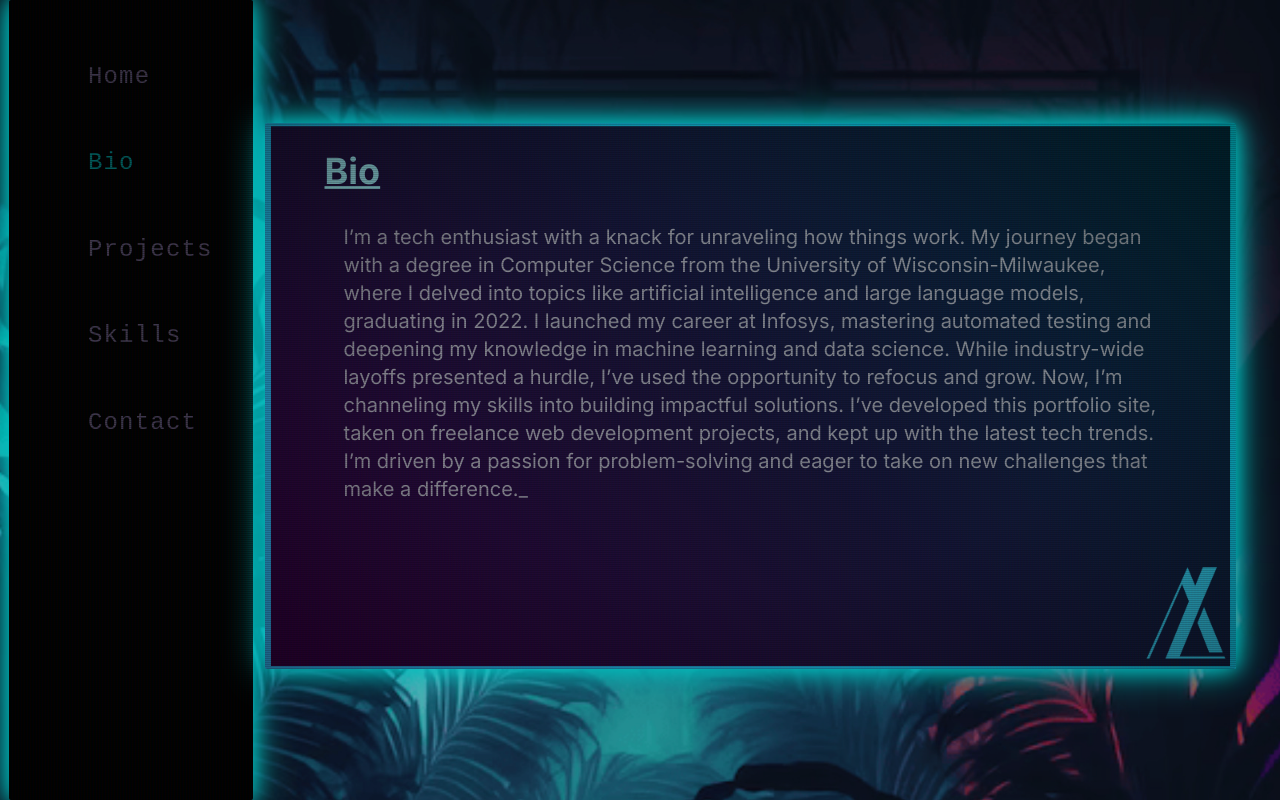
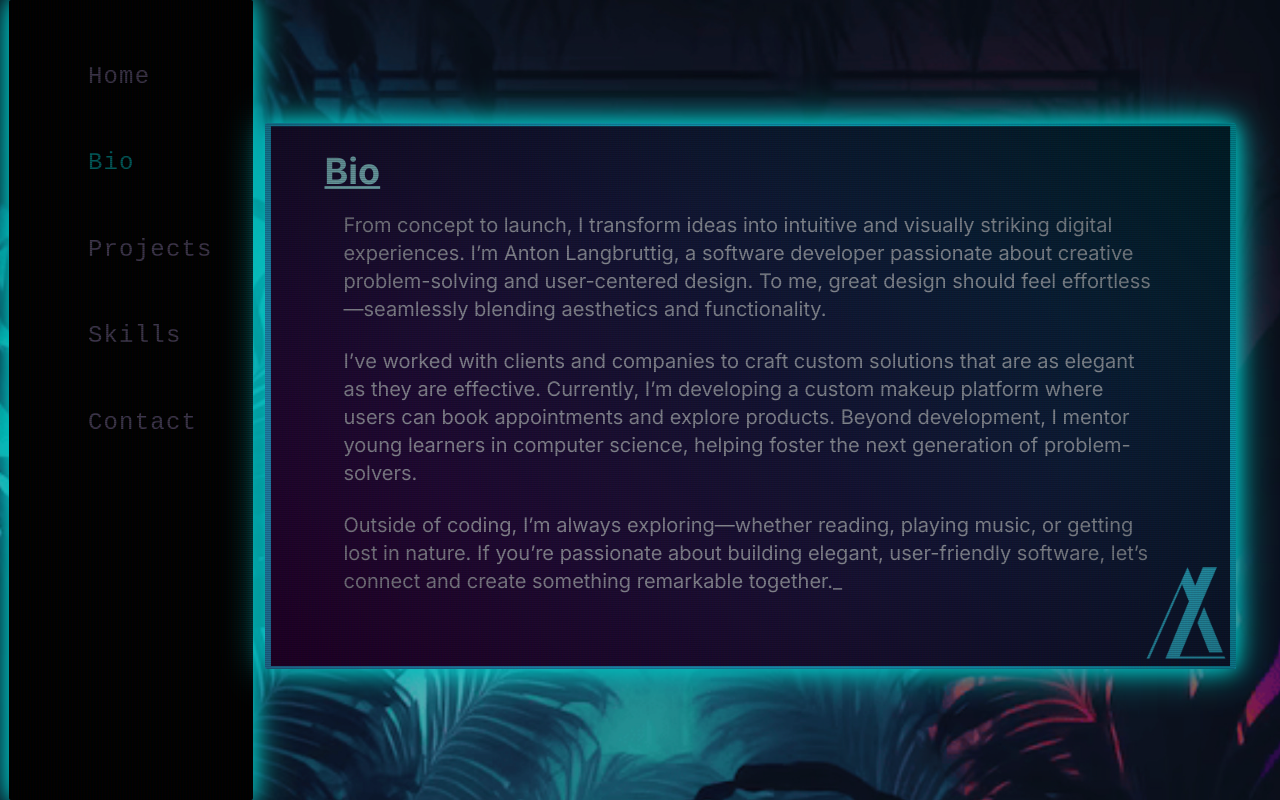
Before and after one commit to AntonLangbruttig/Portfolio, a Next.js app: page /bio in a window 1280 px wide. Built offline with nearby package versions, Linux system fonts and the light colour scheme; some icons are missing.

Commit message:
update to bio and discrtions for each website

```diff
--- a/app/bio/page.tsx
+++ b/app/bio/page.tsx
@@ -10,25 +10,47 @@ export default function Bio() {
 
   return (
     <section className="h-[calc(100vh-50px)] overflow-hidden">
-      <div className="h-full overflow-y-scroll no-scrollbar py-6">
+      <div className="h-full overflow-y-scroll no-scrollbar py-6 md:mt-0 sm:mt-7">
         {/* Main Header */}
         <h2
-          className={`font-bold text-cyan-200  text-4xl mb-8 underline px-14 transition-opacity duration-1000 sm:hidden md:block ${fadeIn ? "opacity-100" : "opacity-0"}`}
+          className={`font-bold text-cyan-200  text-4xl lg:mb-5 md:mb-7 underline px-14 transition-opacity duration-1000 sm:hidden md:block ${
+            fadeIn ? "opacity-100" : "opacity-0"
+          }`}
         >
           Bio
         </h2>
 
         {/* Scrollable Content */}
         <div
-          className={`px-[75px] text-gray-300 text-xl transition-opacity duration-1000 ${fadeIn ? "opacity-100" : "opacity-0"}`}
+          className={`px-[75px] text-gray-300 text-xl transition-opacity duration-1000 ${
+            fadeIn ? "opacity-100" : "opacity-0"
+          }`}
         >
-          I’m a tech enthusiast with a knack for unraveling how things work. My journey began with a degree in Computer Science from the University of Wisconsin-Milwaukee, where I delved into topics like artificial intelligence and large language models, graduating in 2022.
+          <p>
+            From concept to launch, I transform ideas into intuitive and
+            visually striking digital experiences. I’m Anton Langbruttig, a
+            software developer passionate about creative problem-solving and
+            user-centered design. To me, great design should feel
+            effortless—seamlessly blending aesthetics and functionality.
+          </p>
 
-          I launched my career at Infosys, mastering automated testing and deepening my knowledge in machine learning and data science. While industry-wide layoffs presented a hurdle, I’ve used the opportunity to refocus and grow.
+          <p className="md:mt-6 sm:mt-10">
+            I’ve worked with clients and companies to craft custom solutions
+            that are as elegant as they are effective. Currently, I’m developing
+            a custom makeup platform where users can book appointments and
+            explore products. Beyond development, I mentor young learners in
+            computer science, helping foster the next generation of
+            problem-solvers.
+          </p>
 
-          Now, I’m channeling my skills into building impactful solutions. I’ve developed this portfolio site, taken on freelance web development projects, and kept up with the latest tech trends. I’m driven by a passion for problem-solving and eager to take on new challenges that make a difference.
+          <p className="md:mt-6 sm:mt-10">
+            Outside of coding, I’m always exploring—whether reading, playing
+            music, or getting lost in nature. If you’re passionate about
+            building elegant, user-friendly software, let’s connect and create
+            something remarkable together.
+          <span className="animate-blink">_</span>
 
-          <span className="animate-blink">_</span>
+          </p>
         </div>
       </div>
     </section>
--- a/app/projects/luxAbout/page.tsx
+++ b/app/projects/luxAbout/page.tsx
@@ -3,57 +3,85 @@
 import React from "react";
 import Link from "next/link"; // Import Link from Next.js
 import { PageAnimation } from "@/utils/animation"; // Import animation
-import { Icon } from '@iconify/react';
+import { Icon } from "@iconify/react";
 
 const LuxAbout = () => {
   const { fadeIn } = PageAnimation(); // Use the same animation logic
 
   // List of technologies used
   const technologies = [
-    "React", "Next.js", "Tailwind CSS", "Framer Motion", "TypeScript",
-    "Node.js", "FastAPI", "PostgreSQL", "AWS", "Vercel"
+    "React",
+    "Next.js",
+    "Tailwind CSS",
+    "Framer Motion",
+    "TypeScript",
+    "Node.js",
+    "FastAPI",
+    "PostgreSQL",
+    "AWS",
+    "Vercel",
   ];
 
   return (
     <section className="h-[calc(100vh-50px)] overflow-hidden">
       <div className="h-full overflow-y-scroll no-scrollbar py-6">
-
         {/* Main Header */}
-        <h2 className={`md:block sm:hidden font-bold text-cyan-200 text-4xl mb-8 underline px-14 transition-opacity duration-1000 ${fadeIn ? "opacity-100" : "opacity-0"}`}>
+        <h2
+          className={`md:block sm:hidden font-bold text-cyan-200 text-4xl lg:mb-5 md:mb-7 underline px-14 transition-opacity duration-1000 ${
+            fadeIn ? "opacity-100" : "opacity-0"
+          }`}
+        >
           Let&apos;s Face It Website
         </h2>
 
-
         {/* Description */}
-        <div className={`px-[75px] transition-opacity duration-1000 ${fadeIn ? "opacity-100" : "opacity-0"}`}>
+        <div
+          className={`px-[75px] transition-opacity duration-1000 ${
+            fadeIn ? "opacity-100" : "opacity-0"
+          }`}
+        >
           <div className="mb-7">
-              <h3 className="text-red-50 md:text-xl text-2xl font-bold mb-4">Description</h3>
-              <div className={`pl-[25px] text-gray-300 text-xl transition-opacity duration-1000 ${fadeIn ? "opacity-100" : "opacity-0"}`}>
-                I’m a tech enthusiast with a knack for unraveling how things work. My journey began with a degree in Computer Science from the University of Wisconsin-Milwaukee,
-                where I delved into topics like artificial intelligence and large language models, graduating in 2022.
+            <h3 className="text-red-50 md:text-xl text-2xl font-bold mb-4">
+              Description
+            </h3>
+            <div
+              className={`pl-[25px] text-gray-300 text-lg transition-opacity duration-1000 ${
+                fadeIn ? "opacity-100" : "opacity-0"
+              }`}
+            >
+            Let’s Face It is a boutique makeup service company specializing in event makeup.
+            Their website is designed to offer a seamless experience for booking appointments
+            and purchasing high-end beauty products. With a sleek, classic aesthetic, the design
+            reflects their commitment to luxury and timeless style. This project blends functionality
+            with elegance, ensuring an intuitive and visually stunning user experience. The website is
+            currently in development and will be launching soon.
               <span className="animate-blink">_</span>
             </div>
           </div>
 
           {/* Technologies Used */}
-            <div className="mb-7">
-                <h3 className="text-red-50 md:text-xl text-2xl font-bold mb-4">Technologies Used</h3>
+          <div className="mb-4">
+            <h3 className="text-red-50 md:text-xl text-2xl font-bold mb-4">
+              Technologies Used
+            </h3>
             <div className="pl-6 flex flex-wrap gap-4">
               {technologies.map((tech, index) => (
-                        <span key={index} className="px-4 py-2 border rounded-none border-gray-400 text-gray-300 text-base font-medium transition-all duration-300">
+                <span
+                  key={index}
+                  className="px-4 py-2 border rounded-none border-gray-400 text-gray-300 text-base font-medium transition-all duration-300"
+                >
                   {tech}
                 </span>
               ))}
             </div>
           </div>
-
-            {/* Chevron Link to Projects Page */}
+          <div className="w-5 -mt-7">
           <Link href="/projects">
-              <div className="cursor-pointer w-20 h-80 md:relative md:justify-end md:-bottom-2 md:items-end md:-ml-[85px] sm:fixed sm:-bottom-[230px] sm:-ml-[85px] text-[#0ccbed]  duration-300 hover:opacity-50">
+            <div className="cursor-pointer w-20 h-80 md:relative md:justify-end md:-bottom-2 md:items-end md:-ml-[85px] sm:fixed sm:-bottom-[230px] sm:-ml-[85px] text-[#0ccbed] duration-300 hover:opacity-50">
               <Icon icon="lucide:chevron-left" width="80" height="80" />
             </div>
           </Link>
-
+          </div>
         </div>
       </div>
     </section>
--- a/app/projects/portfolioAbout/page.tsx
+++ b/app/projects/portfolioAbout/page.tsx
@@ -19,23 +19,24 @@ const PortfolioAbout = () => {
       <div className="h-full overflow-y-scroll no-scrollbar py-6">
 
         {/* Main Header */}
-        <h2 className={`md:block sm:hidden font-bold text-cyan-200 text-4xl mb-8 underline px-14 transition-opacity duration-1000 ${fadeIn ? "opacity-100" : "opacity-0"}`}>
+        <h2 className={`md:block sm:hidden font-bold text-cyan-200 text-4xl mb-3 underline px-14 transition-opacity duration-1000 ${fadeIn ? "opacity-100" : "opacity-0"}`}>
           Portfolio Website
         </h2>
 
         {/* Description */}
         <div className={`px-[75px] transition-opacity duration-1000 ${fadeIn ? "opacity-100" : "opacity-0"}`}>
-            <div className="mb-7">
+            <div className="mb-6">
               <h3 className="text-red-50 md:text-xl text-2xl font-bold mb-4">Description</h3>
-              <div className={`pl-[25px] text-gray-300 text-xl transition-opacity duration-1000 ${fadeIn ? "opacity-100" : "opacity-0"}`}>
-                I’m a tech enthusiast with a knack for unraveling how things work. My journey began with a degree in Computer Science from the University of Wisconsin-Milwaukee,
-                where I delved into topics like artificial intelligence and large language models, graduating in 2022.
+              <div className={`pl-[25px] text-gray-300 text-lg transition-opacity duration-1000 ${fadeIn ? "opacity-100" : "opacity-0"}`}>
+              My portfolio is inspired by early web aesthetics, breaking away from today’s cookie-cutter designs while maintaining modern usability. It draws from the bold,
+              experimental spirit of early internet pages while integrating user-friendly features. The experience is designed to feel like discovering an old yet futuristic
+              computer—one that powers on with the nostalgic glow of a vintage TV. Carefully chosen colors and animations enhance this effect, creating a unique, immersive experience.
                 <span className="animate-blink">_</span>
               </div>
             </div>
 
             {/* Technologies Used */}
-            <div className="mb-7">
+            <div className="-mb-1">
                 <h3 className="text-red-50 md:text-xl text-2xl font-bold mb-4">Technologies Used</h3>
                 <div className="pl-6 flex flex-wrap gap-4">
                     {technologies.map((tech, index) => (
@@ -47,11 +48,13 @@ const PortfolioAbout = () => {
             </div>
 
             {/* Chevron Link to Projects Page */}
-            <Link href="/projects">
-              <div className="cursor-pointer w-20 h-80 md:relative md:justify-end md:-bottom-2 md:items-end md:-ml-[85px] sm:fixed sm:-bottom-[230px] sm:-ml-[85px] text-[#0ccbed]  duration-300 hover:opacity-50">
-                <Icon icon="lucide:chevron-left" width="80" height="80" />
-              </div>
-            </Link>
+            <div className="w-5">
+          <Link href="/projects">
+            <div className="cursor-pointer w-20 h-80 md:relative md:justify-end md:-bottom-2 md:items-end md:-ml-[85px] sm:fixed sm:-bottom-[230px] sm:-ml-[85px] text-[#0ccbed] duration-300 hover:opacity-50">
+              <Icon icon="lucide:chevron-left" width="80" height="80" />
+            </div>
+          </Link>
+          </div>
 
         </div>
       </div>
--- a/app/skills/page.tsx
+++ b/app/skills/page.tsx
@@ -4,9 +4,9 @@ import React from "react";
 import { PageAnimation } from "@/utils/animation";
 
 const skills = {
-  "Used Often": ["JavaScript", "React", "CSS", "HTML", "Tailwind CSS", "Node.js"],
-  "Secondary Skills": ["Python", "Express", "MongoDB", "Prisma", "Vue"],
-  "Developing": ["Rust", "Svelte", "Next.js", "GraphQL", "Django"],
+  "Used Often": ["React", "CSS", "HTML", "Tailwind CSS", "Node.js",],
+  "Secondary Skills": ["Python", "Django", "Java", "C", "JavaScript"],
+  "Developing": [ "Numpy", "Pandas", "Matplotlib","TensorFlow","Lua", ],
 };
 
 const Skills = () => {
```
Lines whose indentation alone changed are shown as unchanged.
